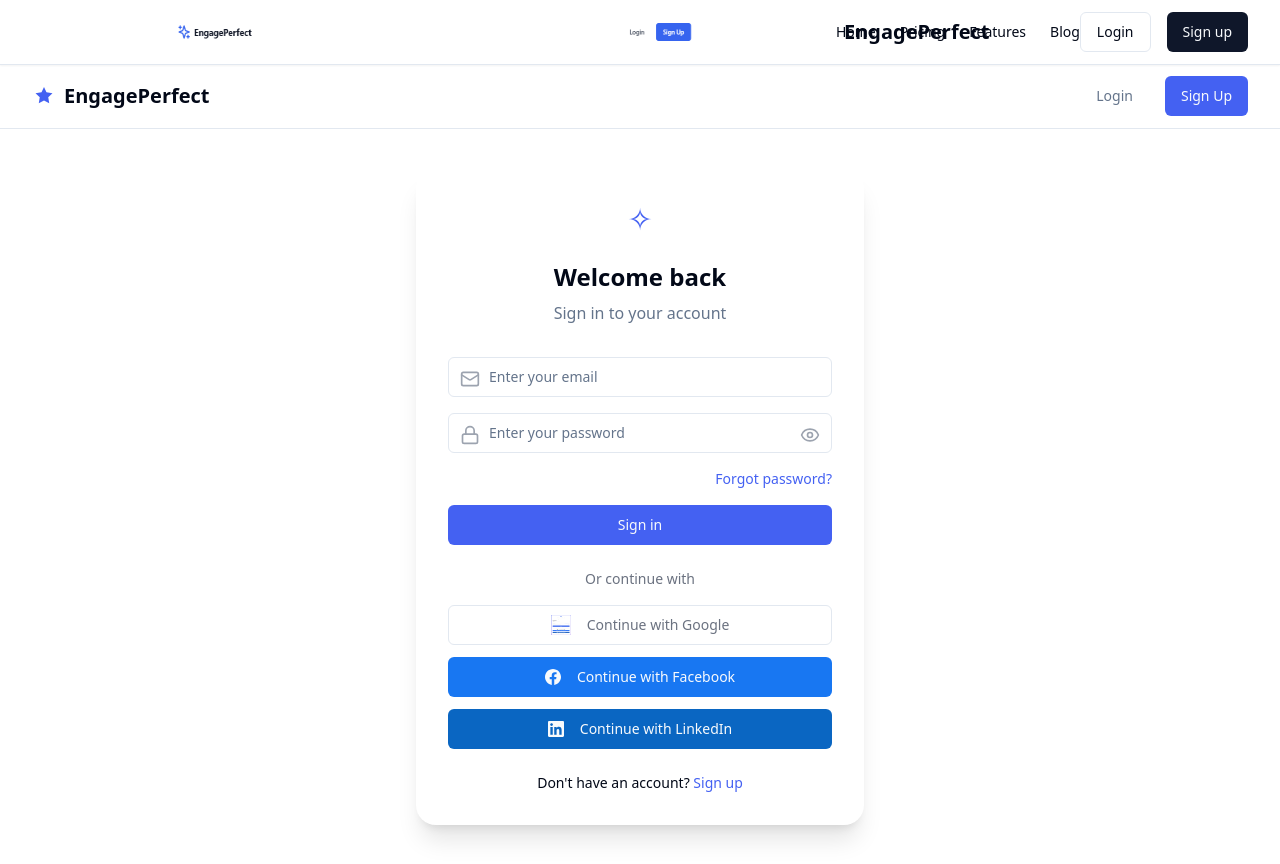
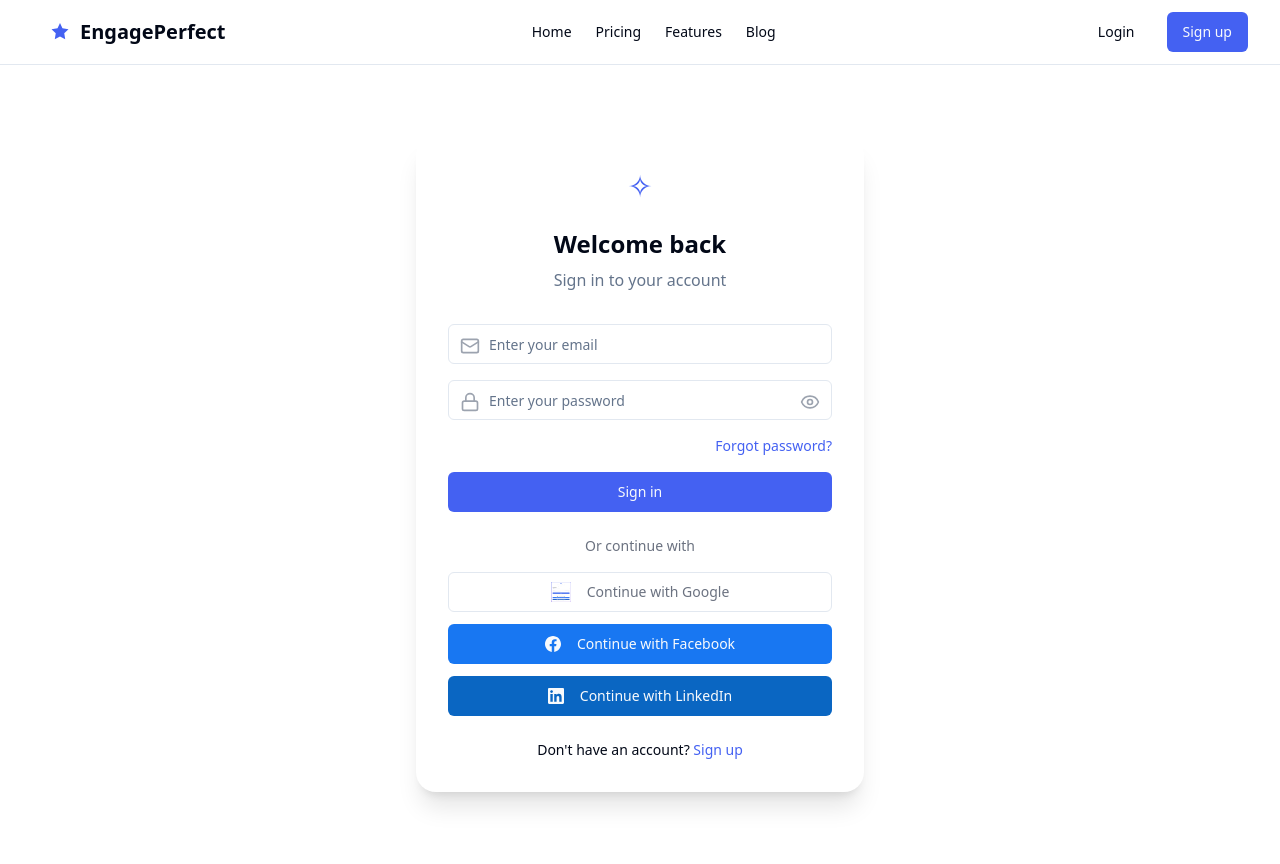
Before and after one commit to pkadima2/engage-media-analyzer, a React (Vite) app: page /auth in a window 1280 px wide. Built offline with nearby package versions, Linux system fonts and the light colour scheme.

Commit message:
Refactor header and navigation
Removed the existing navbar and transformed the header into a static top bar for the entire application. The navigation menu is now accessible from this updated header design.
[skip gpt_engineer]

```diff
--- a/src/App.tsx
+++ b/src/App.tsx
@@ -2,13 +2,13 @@ import { BrowserRouter as Router, Routes, Route } from "react-router-dom"
 import Index from "./pages/Index"
 import Auth from "./pages/Auth"
 import Pricing from "./pages/Pricing"
-import Navbar from "./components/Navbar"
+import TopBar from "./components/TopBar"
 
 function App() {
   return (
     <Router>
       <div className="min-h-screen flex flex-col">
-        <Navbar />
+        <TopBar />
         <div className="flex-1 pt-16">
           <Routes>
             <Route path="/" element={<Index />} />
--- /dev/null
+++ b/src/components/TopBar.tsx
@@ -0,0 +1,154 @@
+import { useState } from "react"
+import { Link, useNavigate } from "react-router-dom"
+import { Button } from "./ui/button"
+import { Avatar, AvatarFallback, AvatarImage } from "./ui/avatar"
+import {
+  DropdownMenu,
+  DropdownMenuContent,
+  DropdownMenuItem,
+  DropdownMenuSeparator,
+  DropdownMenuTrigger,
+} from "./ui/dropdown-menu"
+import {
+  Sheet,
+  SheetContent,
+  SheetHeader,
+  SheetTitle,
+  SheetTrigger,
+} from "./ui/sheet"
+import {
+  User,
+  LogOut,
+  Settings,
+  CreditCard,
+  LayoutDashboard,
+  Menu,
+} from "lucide-react"
+import { supabase } from "@/integrations/supabase/client"
+
+const TopBar = () => {
+  const [session, setSession] = useState<any>(null)
+  const navigate = useNavigate()
+
+  const handleLogout = async () => {
+    await supabase.auth.signOut()
+    navigate("/")
+  }
+
+  return (
+    <header className="fixed top-0 w-full border-b bg-background z-50">
+      <div className="container flex h-16 items-center justify-between">
+        <div className="flex items-center space-x-4">
+          <Sheet>
+            <SheetTrigger asChild>
+              <Button variant="ghost" size="icon" className="md:hidden">
+                <Menu className="h-5 w-5" />
+                <span className="sr-only">Toggle menu</span>
+              </Button>
+            </SheetTrigger>
+            <SheetContent side="left">
+              <SheetHeader>
+                <SheetTitle>Menu</SheetTitle>
+              </SheetHeader>
+              <nav className="flex flex-col space-y-4 mt-4">
+                <Link to="/" className="text-sm font-medium">
+                  Home
+                </Link>
+                <Link to="/pricing" className="text-sm font-medium">
+                  Pricing
+                </Link>
+                <Link to="/features" className="text-sm font-medium">
+                  Features
+                </Link>
+                <Link to="/blog" className="text-sm font-medium">
+                  Blog
+                </Link>
+              </nav>
+            </SheetContent>
+          </Sheet>
+
+          <Link to="/" className="flex items-center space-x-2">
+            <div className="text-[#4461F2]">
+              <svg width="24" height="24" viewBox="0 0 24 24" fill="none" xmlns="http://www.w3.org/2000/svg">
+                <path d="M12.0008 3L14.4608 8.34111L20.4848 9.16142L16.2428 13.3169L17.2208 19.3186L12.0008 16.5L6.78084 19.3186L7.75884 13.3169L3.51684 9.16142L9.54084 8.34111L12.0008 3Z" fill="currentColor"/>
+              </svg>
+            </div>
+            <span className="font-semibold text-xl">EngagePerfect</span>
+          </Link>
+        </div>
+
+        <nav className="hidden md:flex items-center space-x-6">
+          <Link to="/" className="text-sm font-medium transition-colors hover:text-primary">
+            Home
+          </Link>
+          <Link to="/pricing" className="text-sm font-medium transition-colors hover:text-primary">
+            Pricing
+          </Link>
+          <Link to="/features" className="text-sm font-medium transition-colors hover:text-primary">
+            Features
+          </Link>
+          <Link to="/blog" className="text-sm font-medium transition-colors hover:text-primary">
+            Blog
+          </Link>
+        </nav>
+
+        <div className="flex items-center space-x-4">
+          {session ? (
+            <DropdownMenu>
+              <DropdownMenuTrigger asChild>
+                <Button variant="ghost" className="relative h-10 w-10 rounded-full">
+                  <Avatar className="h-10 w-10">
+                    <AvatarImage src={session?.user?.user_metadata?.avatar_url} alt={session?.user?.email} />
+                    <AvatarFallback>{session?.user?.email?.charAt(0).toUpperCase()}</AvatarFallback>
+                  </Avatar>
+                </Button>
+              </DropdownMenuTrigger>
+              <DropdownMenuContent className="w-56" align="end" forceMount>
+                <DropdownMenuItem asChild>
+                  <Link to="/profile" className="flex items-center">
+                    <User className="mr-2 h-4 w-4" />
+                    <span>Profile</span>
+                  </Link>
+                </DropdownMenuItem>
+                <DropdownMenuItem asChild>
+                  <Link to="/dashboard" className="flex items-center">
+                    <LayoutDashboard className="mr-2 h-4 w-4" />
+                    <span>Dashboard</span>
+                  </Link>
+                </DropdownMenuItem>
+                <DropdownMenuItem asChild>
+                  <Link to="/settings" className="flex items-center">
+                    <Settings className="mr-2 h-4 w-4" />
+                    <span>Settings</span>
+                  </Link>
+                </DropdownMenuItem>
+                <DropdownMenuItem asChild>
+                  <Link to="/pricing" className="flex items-center">
+                    <CreditCard className="mr-2 h-4 w-4" />
+                    <span>Billing</span>
+                  </Link>
+                </DropdownMenuItem>
+                <DropdownMenuSeparator />
+                <DropdownMenuItem onClick={handleLogout} className="cursor-pointer">
+                  <LogOut className="mr-2 h-4 w-4" />
+                  <span>Log out</span>
+                </DropdownMenuItem>
+              </DropdownMenuContent>
+            </DropdownMenu>
+          ) : (
+            <>
+              <Button variant="ghost" asChild>
+                <Link to="/auth">Login</Link>
+              </Button>
+              <Button className="bg-[#4461F2] hover:bg-[#4461F2]/90" asChild>
+                <Link to="/auth">Sign up</Link>
+              </Button>
+            </>
+          )}
+        </div>
+      </div>
+    </header>
+  )
+}
+
+export default TopBar
--- a/src/pages/Auth.tsx
+++ b/src/pages/Auth.tsx
@@ -86,36 +86,6 @@ const Auth = () => {
 
   return (
     <div className="min-h-screen bg-background flex flex-col">
-      {/* Header */}
-      <div className="w-full border-b">
-        <div className="container flex h-16 items-center justify-between">
-          <div className="flex items-center space-x-2">
-            <div className="text-[#4461F2]">
-              <svg width="24" height="24" viewBox="0 0 24 24" fill="none" xmlns="http://www.w3.org/2000/svg">
-                <path d="M12.0008 3L14.4608 8.34111L20.4848 9.16142L16.2428 13.3169L17.2208 19.3186L12.0008 16.5L6.78084 19.3186L7.75884 13.3169L3.51684 9.16142L9.54084 8.34111L12.0008 3Z" fill="currentColor"/>
-              </svg>
-            </div>
-            <span className="font-semibold text-xl">EngagePerfect</span>
-          </div>
-          <div className="flex items-center space-x-4">
-            <Button
-              variant="ghost"
-              className="text-muted-foreground"
-              onClick={() => setIsSignUp(false)}
-            >
-              Login
-            </Button>
-            <Button
-              className="bg-[#4461F2] hover:bg-[#4461F2]/90"
-              onClick={() => setIsSignUp(true)}
-            >
-              Sign Up
-            </Button>
-          </div>
-        </div>
-      </div>
-
-      {/* Auth Content */}
       <div className="flex-1 flex items-center justify-center p-4">
         <div className="w-full max-w-md bg-white rounded-[20px] shadow-xl p-8 animate-fade-up">
           <div className="flex justify-center mb-6">
```
